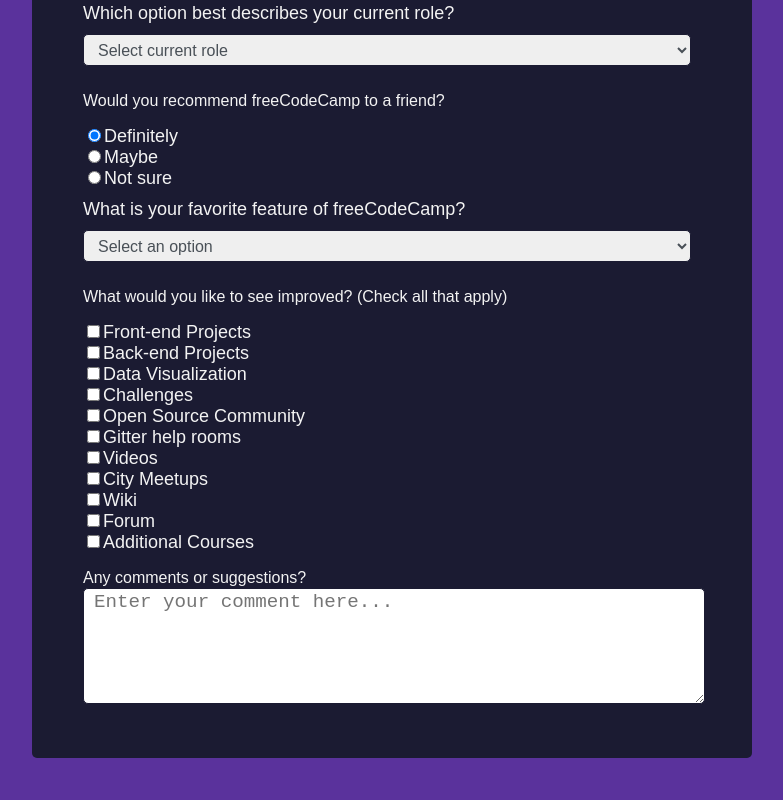
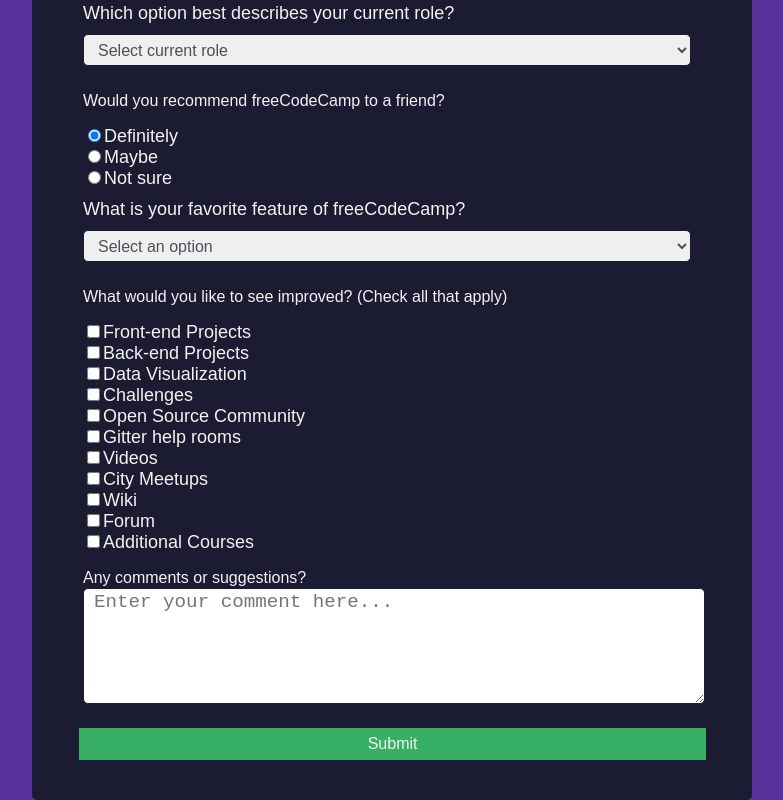
Before and after one commit to marcosestudo/freeCodeCamp, a plain HTML site: page html_css/surveyFormChallenge/index.html in a window 1280 px wide. Shown: the part 417-1217 px from the top of the page, without its empty margins (248-1031 px from the left). Before the commit the page ends 1175 px from the top, so only its background shows below. Drawn offline with Linux system fonts and the light colour scheme.

Commit message:
form finalizado

```diff
--- a/html_css/surveyFormChallenge/index.html
+++ b/html_css/surveyFormChallenge/index.html
@@ -74,6 +74,8 @@
         <p>Any comments or suggestions?</p>
         <textarea name="soggestion" id="suggestions" cols="50" rows="5" placeholder="Enter your comment here..."></textarea>
       </fieldset>
+
+      <button type="submit">Submit</button>
     </form>
   </section>
 </body>
--- a/html_css/surveyFormChallenge/styles.css
+++ b/html_css/surveyFormChallenge/styles.css
@@ -74,3 +74,13 @@ textarea {
   font-size: 1.2rem;
   margin-top: -15px;
 }
+
+button {
+  width: 98%;
+  height: 2em;
+  margin: 10px 0px 0px 7px;
+  color: #f3f3f3;
+  background-color: #37af65;
+  border: 1px solid #37af65;
+  font-size: 16px;
+}
```
